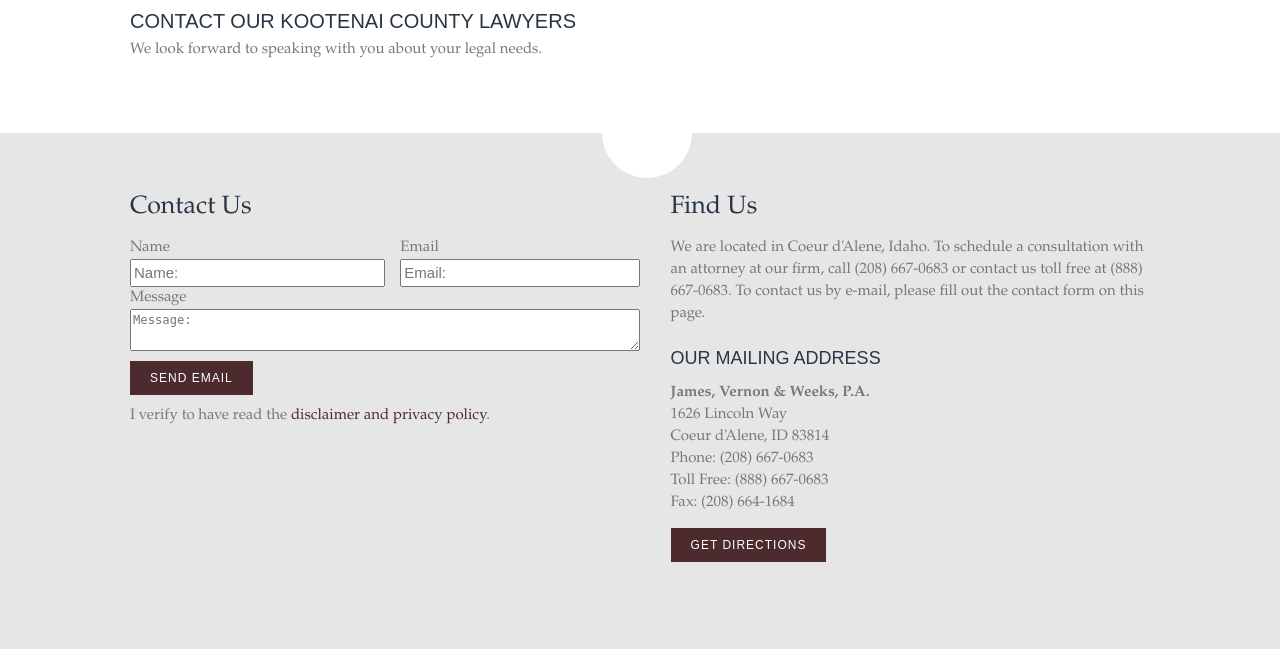
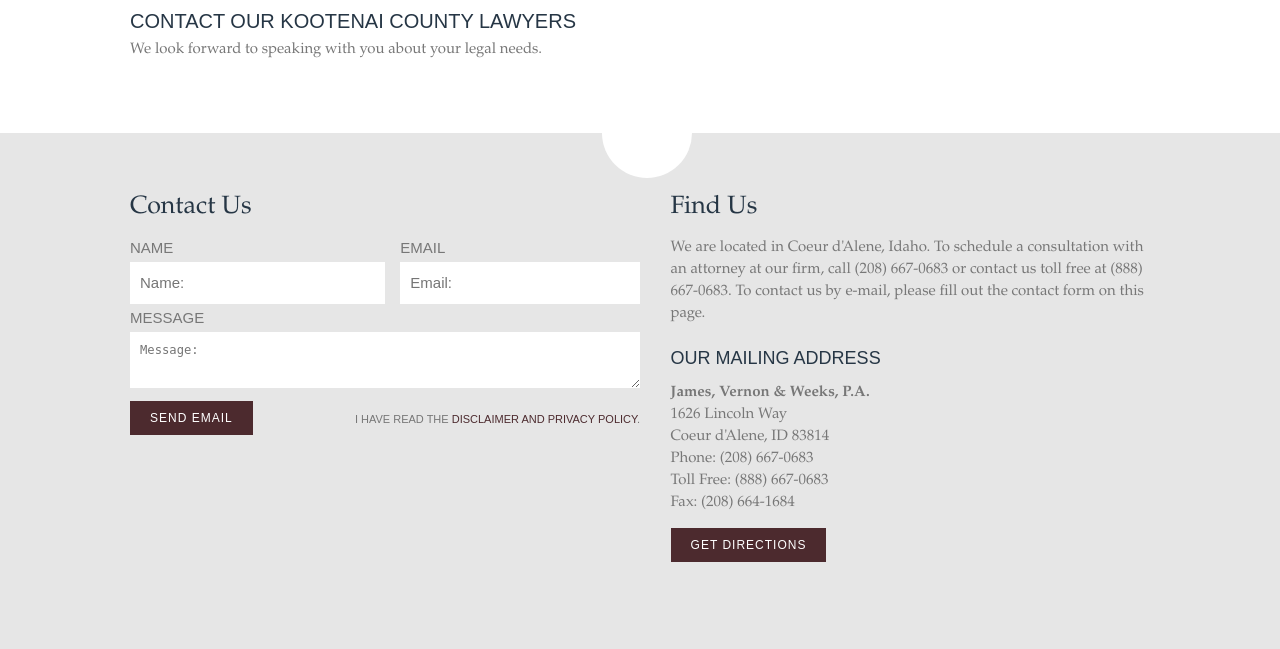
Before and after one commit to SavorWeb/JvwLawfirm, a PHP site: page / in a window 1280 px wide. Shown: the part 1056-1705 px from the top of the page. Run offline with PHP 8.4, Linux system fonts and the light colour scheme; data that the repository does not hold is empty; some libraries are stand-ins or nearby versions.

Commit message:
form changes

```diff
--- a/_/css/libs/_forms.scss
+++ b/_/css/libs/_forms.scss
@@ -51,8 +51,16 @@ input[type="checkbox"]:focus {
 	outline-offset: -2px;
 }
 
+label {
+	@extend .font-sans;
+	text-transform: uppercase;
+}
+
 input, textarea {
 	width: 100%;
+	padding: 10px;
+	border: none;
+	margin: 3px 0;
 }
 
 #contact {
--- a/_/css/screen.scss
+++ b/_/css/screen.scss
@@ -248,6 +248,16 @@ section {
 			left: 47%;
 			border-radius: 500px;
 		}
+	}
+	button {
+		float: left;
+	}
+	small {
+		float: right;
+		margin-top: 22px;
+		@extend .font-sans;
+		text-transform: uppercase;
+		font-size: em-font(11px);
 	}
 }
 
--- a/_/inc/foot.php
+++ b/_/inc/foot.php
@@ -32,7 +32,7 @@
 					</div>
 
 						<button name="submit" type="submit" class="btn subbutton">Send Email</button>
-						<p>I verify to have read the <a href="privacy">disclaimer and privacy policy</a>.</p>
+						<small>I have read the <a href="privacy">disclaimer and privacy policy</a>.</small>
 						<input type="hidden" name="submitted" id="submitted" value="true" />
 				</form>
 		</div>
```
Also changed, not shown: _/css/screen.css (+17 -1 lines), _/css/screen.min.css.
